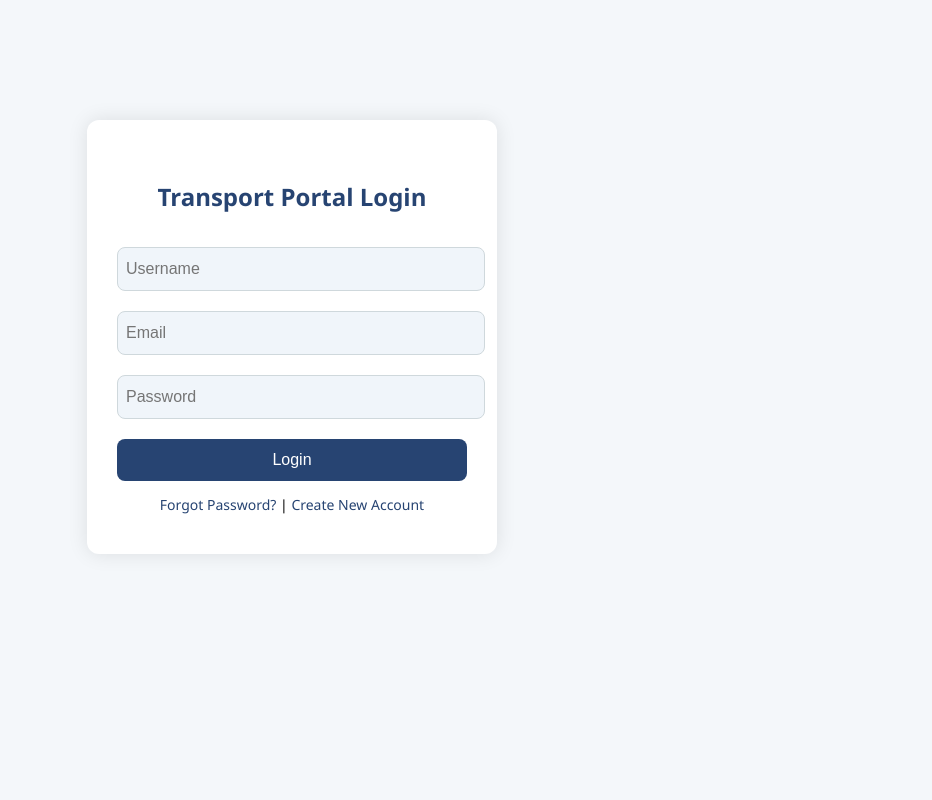
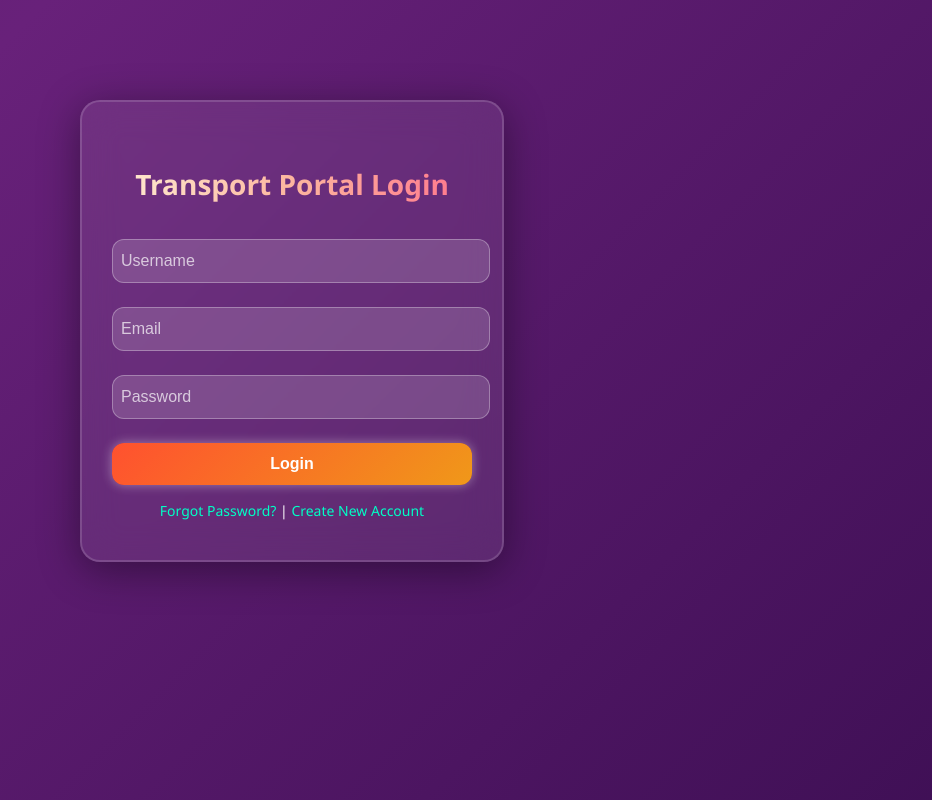
Before and after one commit to VARUN2462006/transport-login-system, a PHP site: page /user/userinfo/login.html in a window 1280 px wide. Shown: the whole page, without its empty margins (348-1280 px from the left). Run offline with PHP 8.4, Linux system fonts and the light colour scheme.

Commit message:
Updated files with latest changes

```diff
--- a/user/userinfo/login.html
+++ b/user/userinfo/login.html
@@ -3,7 +3,7 @@
 <head>
     <meta charset="UTF-8">
     <title>Transport Portal - Login</title>
-    <link rel="stylesheet" href="login.css">
+    <link rel="stylesheet" href="login1.css">
 </head>
 <body>
     <div class="login-container">
--- /dev/null
+++ b/user/userinfo/login1.css
@@ -0,0 +1,117 @@
+/* Body Background with Deep, Vibrant Gradient Animation */
+body {
+    margin: 0;
+    padding: 0;
+    font-family: 'Segoe UI', sans-serif;
+    background: linear-gradient(135deg, #530032, #342053,#68217A, #1b0035);
+    background-size: 500% 500%;
+    animation: gradientShift 12s ease infinite;
+    color: #fff;
+}
+
+@keyframes gradientShift {
+    0% { background-position: 0% 50%; }
+    25% { background-position: 50% 50%; }
+    50% { background-position: 100% 50%; }
+    75% { background-position: 50% 100%; }
+    100% { background-position: 0% 50%; }
+}
+
+/* Login Container - Glassmorphism + Glow */
+.login-container {
+    width: 360px;
+    margin: 100px auto;
+    padding: 40px 30px;
+    background: rgba(255, 255, 255, 0.08);
+    border-radius: 20px;
+    backdrop-filter: blur(18px);
+    box-shadow: 0 8px 40px rgba(0,0,0,0.4);
+    text-align: center;
+    border: 2px solid rgba(255,255,255,0.15);
+    animation: fadeIn 1.2s ease-out;
+}
+
+@keyframes fadeIn {
+    from { opacity: 0; transform: translateY(-20px); }
+    to { opacity: 1; transform: translateY(0); }
+}
+
+/* Title Gradient Text */
+.login-container h2 {
+    font-size: 28px;
+    font-weight: bold;
+    margin-bottom: 24px;
+    background: linear-gradient(90deg, #ffecd2, #fcb69f, #ff758c);
+    -webkit-background-clip: text;
+    -webkit-text-fill-color: transparent;
+}
+
+/* Input Styles */
+.login-container input {
+    width: 100%;
+    padding: 12px 8px;
+    margin: 12px 0;
+    border: 1px solid rgba(255, 255, 255, 0.3);
+    border-radius: 12px;
+    font-size: 16px;
+    background: rgba(255, 255, 255, 0.15);
+    color: #fff;
+    outline: none;
+    transition: all 0.3s ease;
+}
+
+.login-container input::placeholder {
+    color: rgba(255,255,255,0.7);
+}
+
+.login-container input:focus {
+    border-color: #00ffc6;
+    background: rgba(255, 255, 255, 0.3);
+    box-shadow: 0 0 10px #00ffc6;
+}
+
+/* Button with Eye-Catching Colors */
+.login-container button {
+    width: 100%;
+    padding: 12px;
+    background: linear-gradient(135deg, #ff512f, #f09819, #ff512f);
+    background-size: 200% 200%;
+    color: #fff;
+    border: none;
+    border-radius: 12px;
+    font-size: 16px;
+    font-weight: bold;
+    margin-top: 12px;
+    cursor: pointer;
+    transition: all 0.4s ease;
+    animation: pulseGlow 3s infinite alternate;
+}
+
+.login-container button:hover {
+    background-position: right center;
+    transform: translateY(-3px);
+    box-shadow: 0 5px 18px rgba(255, 105, 105, 0.5);
+}
+
+/* Glow Animation */
+@keyframes pulseGlow {
+    0% { box-shadow: 0 0 8px rgba(255,255,255,0.3); }
+    100% { box-shadow: 0 0 18px rgba(255,255,255,0.6); }
+}
+
+/* Links / Options */
+.options {
+    margin-top: 16px;
+    font-size: 14px;
+}
+
+.options a {
+    color: #00ffc6;
+    text-decoration: none;
+    transition: color 0.3s ease, text-shadow 0.3s ease;
+}
+
+.options a:hover {
+    text-shadow: 0 0 8px #00ffc6;
+    color: #fff;
+}
```
Also changed, not shown: user/main/main.css (line endings or trailing spaces), user/main/main.html (line endings or trailing spaces), user/main/main.js (line endings or trailing spaces).
